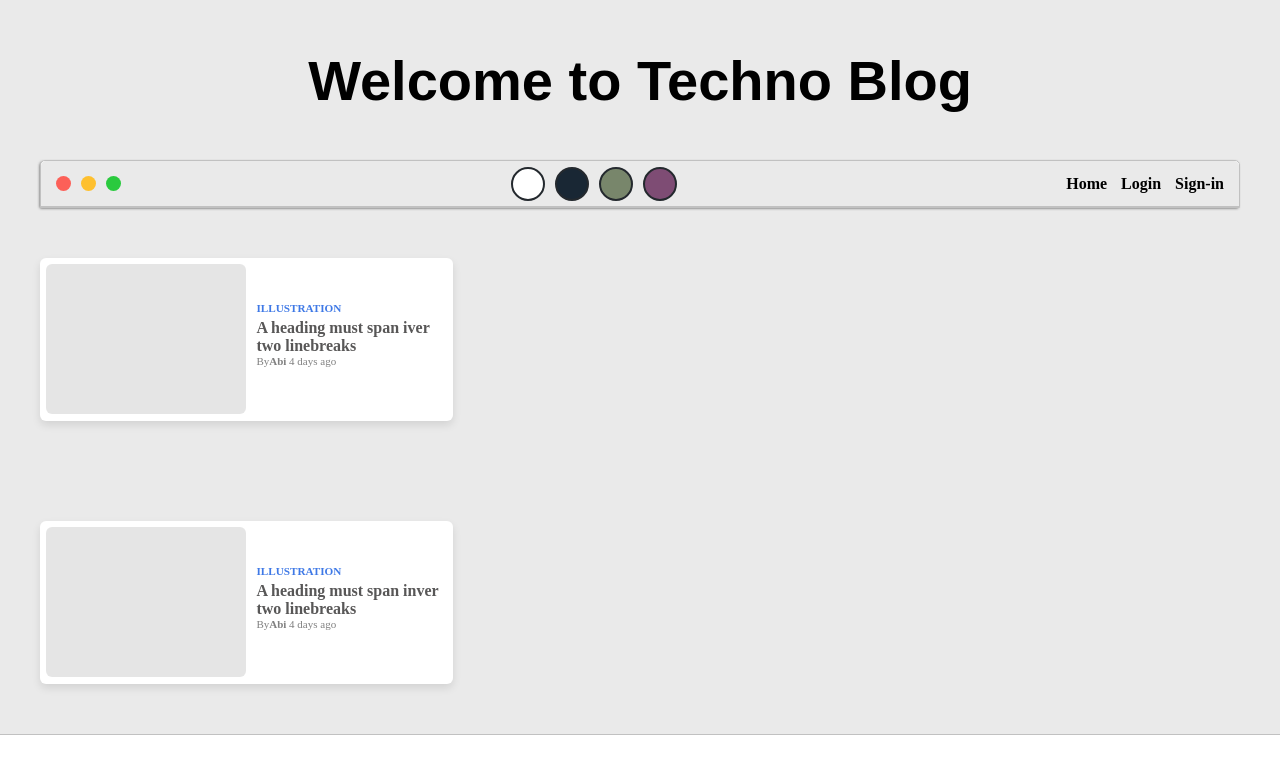
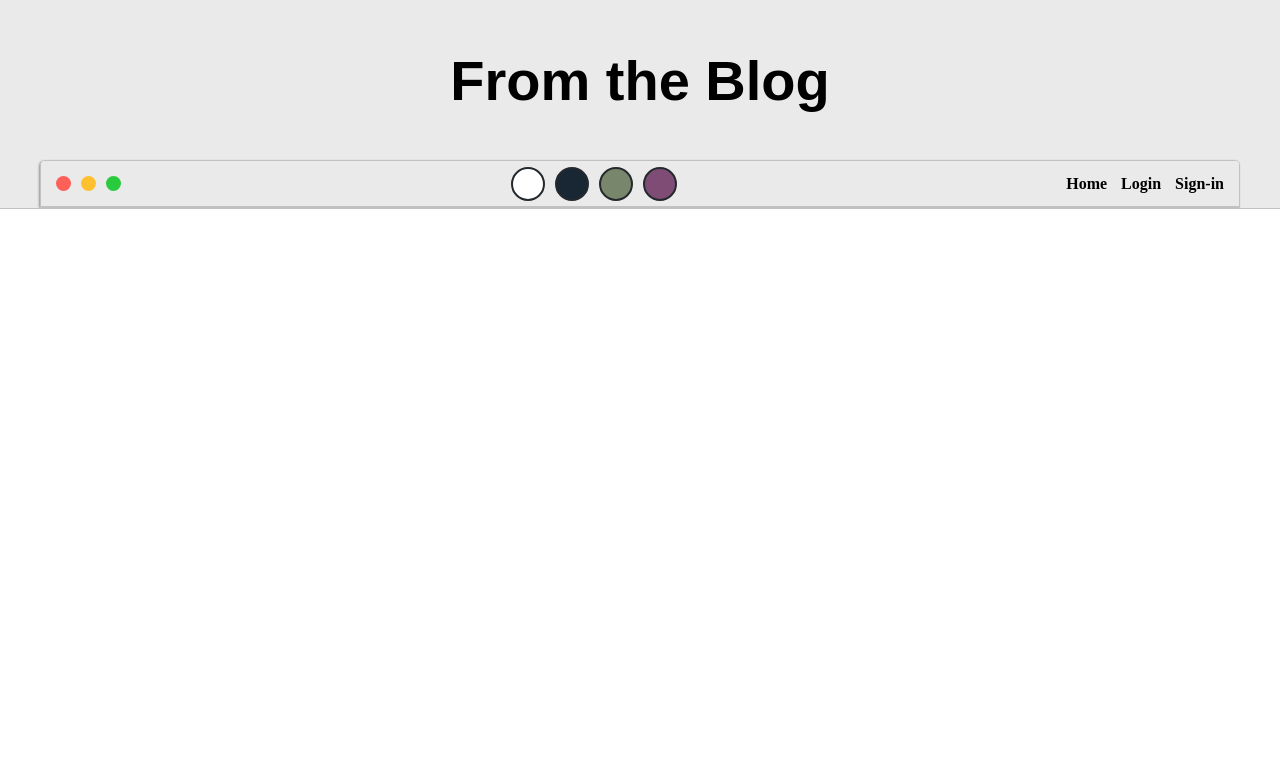
Before and after one commit to Kathan1999/Portfolio, a Django app: page /blog in a window 1280 px wide. Shown: the top 774 px of the page. Run offline with Django 5.2, Linux system fonts and the light colour scheme.

Commit message:
blog section code has been deleted

```diff
--- a/Home/static/css/blog.css
+++ b/Home/static/css/blog.css
@@ -150,90 +150,3 @@ a{
 #purple-mode{
     background-color: #7e4c74;
 }
-
-.left-column{
-    grid-area: left-column;
-    padding-top: 50px;
-    padding-bottom: 50px;
-}
-
-.card{
-    display: flex;
-    align-items: center;
-    width: 400px;
-    background: white;
-    padding: 0.4em;
-    border-radius: 6px;
-    box-shadow: 0 4px 8px rgba(0,0,0,0.1);
-}
-
-.card-image{
-    background-color: rgba(0,0,0,0.1);
-    width: 200px;
-    height: 150px;
-    border-radius: 6px;
-    flex-shrink: 0;
-    margin-right: 10px;
-    background-size: cover;
-    background-position: center;
-    background-repeat: no-repeat;
-}
-
-.card-image:hover{
-    transform: scale(0.98);
-    transition: transform 0,3s ease;
-}
-
-.card-content{
-    display: flex;
-    flex-direction: column;
-    justify-content: center;
-    height: 100%;
-}
-
-.category{
-    text-transform: uppercase;
-    font-size: 0.7em;
-    font-weight: 600;
-    color: rgb(63, 121, 230);
-    padding-bottom: 5px;
-    text-align: left;
-}
-
-.category:hover{
-    cursor: pointer;
-}
-
-.heading{
-    font-weight: 600;
-    color: rgb(88,87,87);
-    margin-bottom: 10px;
-    text-align: left;
-}
-
-.heading:hover{
-    cursor: pointer;
-}
-
-.author{
-    color: gray;
-    font-weight: 400;
-    font-size: 11px;
-    text-align: left;
-}
-
-.name{
-    font-weight: 600;
-}
-
-.name:hover{
-    cursor: pointer;
-}
-
-.right-column{
-    grid-area: right-column;
-    display: grid;
-    align-items: center;
-    padding-top: 50px;
-    padding-bottom: 50px;
-}
--- a/Home/templates/blog.html
+++ b/Home/templates/blog.html
@@ -10,7 +10,7 @@
         <section class="s1">
             <div class="main-container">
                 <div class="greeting-wrapper">
-                    <h1>Welcome to Techno Blog</h1>
+                    <h1>From the Blog</h1>
                 </div>
 
                 <div class="intro-wrapper">
@@ -39,31 +39,7 @@
                     </div>
                 </div>
 
-                <div class="left-column">
-                    <div class="card">
-                        <div class="card-image"></div>
-                        <div class="card-content">
-                            <div class="category">Illustration</div>
-                            <div class="heading">
-                                A heading must span iver two linebreaks
-                                <div class="author">By<span class="name">Abi</span> 4 days ago</div>
-                            </div>
-                        </div>
-                    </div>
-                </div>
 
-                <div class="right-column">
-                    <div class="card">
-                        <div class="card-image"></div>
-                        <div class="card-content">
-                            <div class="category">Illustration</div>
-                            <div class="heading">
-                                A heading must span inver two linebreaks
-                                <div class="author">By<span class="name">Abi</span> 4 days ago</div>
-                            </div>
-                        </div>
-                    </div>
-                </div>
 
             </div>
         </section>
```
